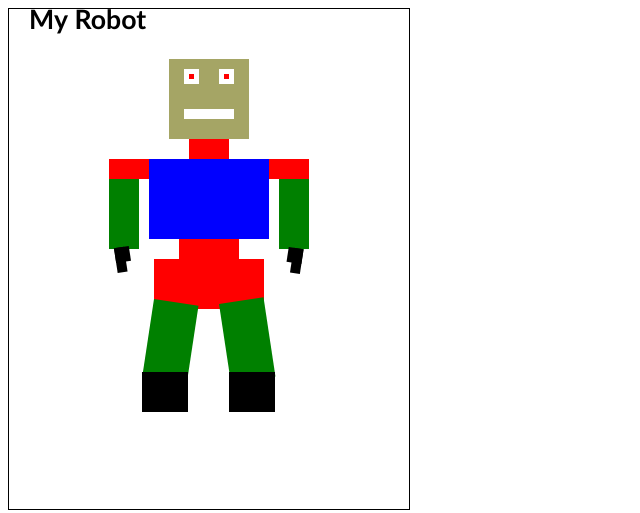
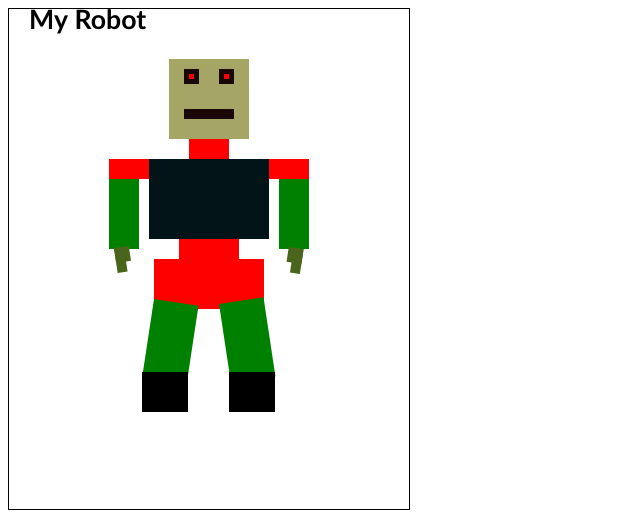
Before and after one commit to jayarayee/myRobort, a plain HTML site: page mysite/index.html in a window 1280 px wide. Shown: the whole page, without its empty margins (0-640 px from the left). Drawn offline with Linux system fonts and the light colour scheme.

Commit message:
Robort color changes

```diff
--- a/mysite/index.html
+++ b/mysite/index.html
@@ -32,19 +32,23 @@ function init(){
 function drawHead(){
   ctx.save();
   ctx.translate(160, 50);
+
   // draw head
   ctx.fillStyle = "#a5a565";
   ctx.fillRect(0, 0, 80, 80);
+
   //draw eyes
-  ctx.fillStyle="white";
+  ctx.fillStyle="#180703";
   ctx.fillRect(15, 10, 15, 15);
   ctx.fillRect(50, 10, 15, 15);
   ctx.fillStyle= "red";
   ctx.fillRect(20, 15, 5, 5);
   ctx.fillRect(55, 15, 5, 5);
+
   //draw mouse
-  ctx.fillStyle="white";
+  ctx.fillStyle="#180703";
   ctx.fillRect(15, 50, 50, 10);
+
   // draw neck
   ctx.fillStyle= "red";
   ctx.fillRect(20, 80, 40, 20);
@@ -56,7 +60,7 @@ function drawBody(){
   ctx.translate(100, 150);
   ctx.fillStyle= "red";
   ctx.fillRect(0, 0, 40, 20);
-  ctx.fillStyle = "blue";
+  ctx.fillStyle = "#031418";
   ctx.fillRect(40, 0, 120, 80);
   ctx.fillStyle= "red";
   ctx.fillRect(160, 0, 40, 20);
@@ -112,7 +116,7 @@ function drawLeftHand(){
   ctx.save();
   ctx.translate(100, 240);
   ctx.rotate(-0.15);
-  ctx.fillStyle = "black";
+  ctx.fillStyle = "#49651B";
   ctx.fillRect(5, 0, 15, 15);
   ctx.fillRect(5, 0, 10, 25);
   ctx.restore();
@@ -122,7 +126,7 @@ function drawRightHand(){
   ctx.save();
   ctx.translate(260, 235);
   ctx.rotate(0.15);
-  ctx.fillStyle = "black";
+  ctx.fillStyle = "#49651B";
   ctx.fillRect(20, 0, 15, 15);
   ctx.fillRect(25, 0, 10, 25);
   ctx.restore();
```
